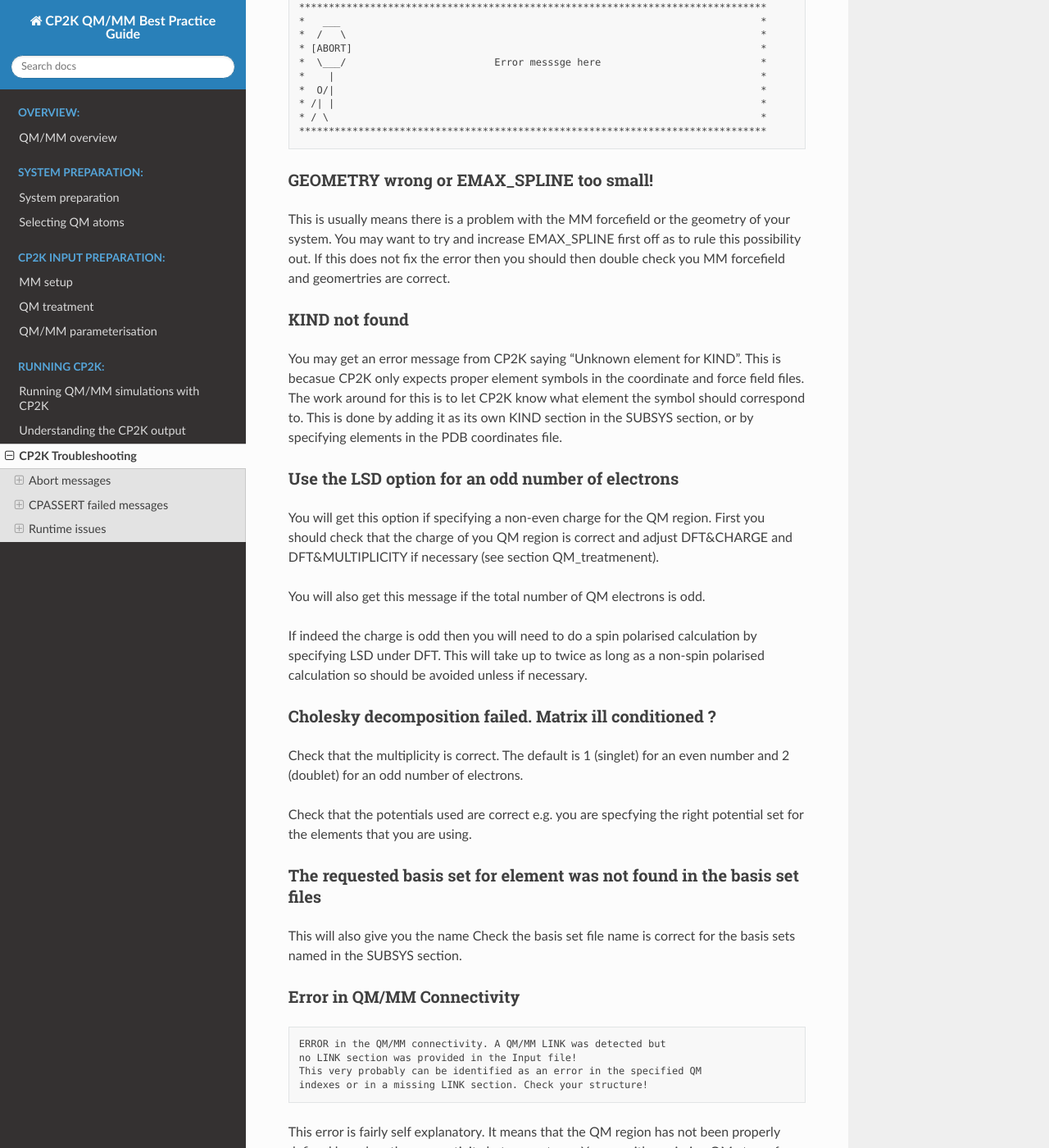
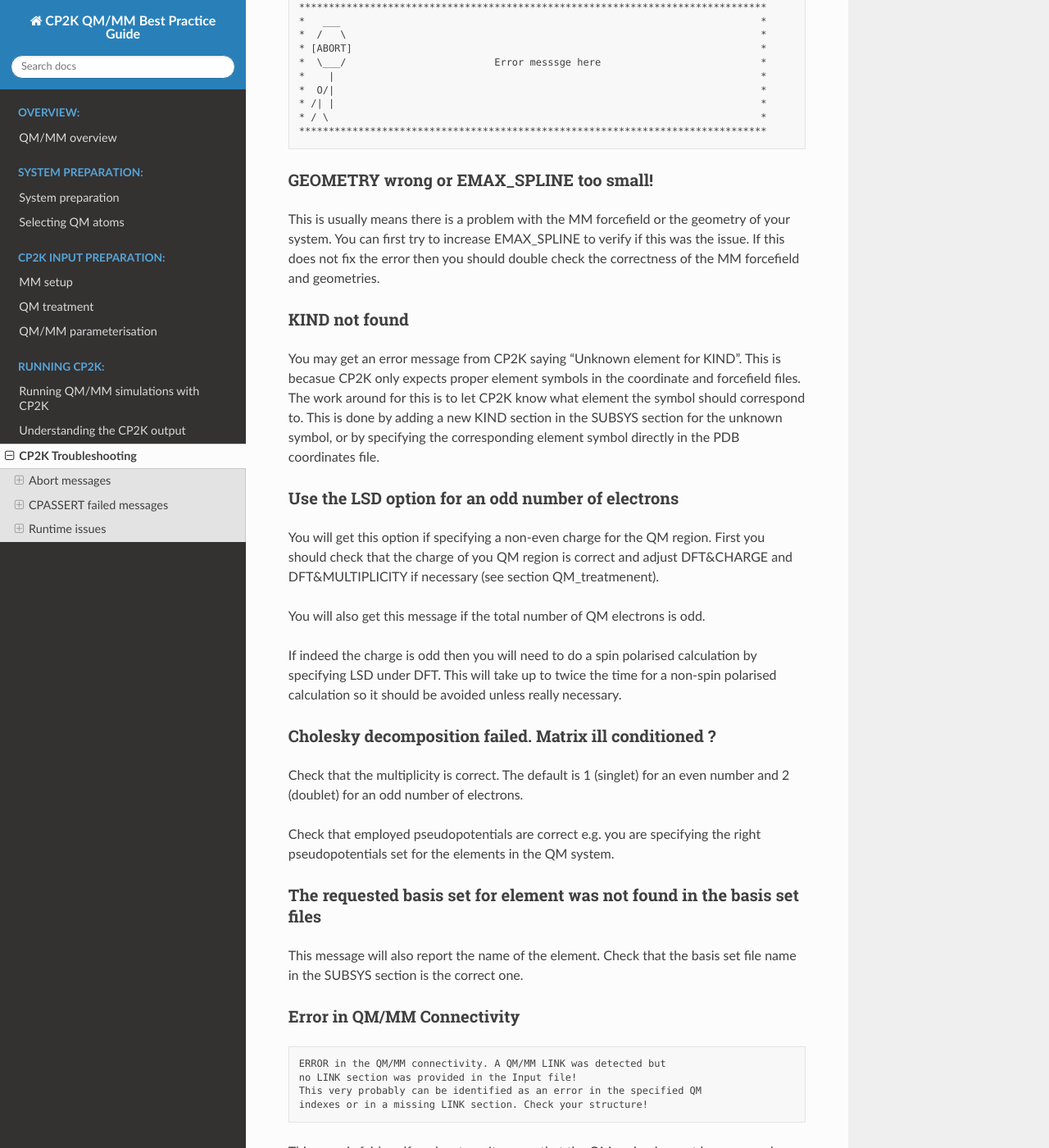
Before and after one commit to bioexcel/qmmm_bpg, a Sphinx documentation site: the page built from docs/running_cp2k/cp2k_errors.rst, in a window 1280 px wide and 1400 px high, scrolled down 324 px. Shown: the whole window at 82% size. Built offline with Sphinx 7.4.7 and the Read the Docs theme 2.0.0, drawn with Linux system fonts in a browser that asks for light colours; some of the changed text lies outside the part shown.

Commit message:
Update cp2k_errors.rst

```diff
--- a/docs/running_cp2k/cp2k_errors.rst
+++ b/docs/running_cp2k/cp2k_errors.rst
@@ -29,18 +29,19 @@
 ----------------------------------------
 
 This is usually means there is a problem with the MM forcefield or the geometry of your system.
-You may want to try and increase EMAX_SPLINE first off as to rule this possibility out.
-If this does not fix the error then you should then double check you MM forcefield and
-geomertries are correct.
+You can first try to increase EMAX_SPLINE to verify if this was the issue.
+If this does not fix the error then you should double check the correctness of the MM forcefield and
+geometries.
 
 
 KIND not found
 ---------------
 
 You may get an error message from CP2K saying "Unknown element for KIND". This is becasue CP2K only expects
-proper element symbols in the coordinate and force field files. The work around for this is
-to let CP2K know what element the symbol should correspond to. This is done by adding it as its own KIND section
-in the SUBSYS section, or by specifying elements in the PDB coordinates file.
+proper element symbols in the coordinate and forcefield files. The work around for this is
+to let CP2K know what element the symbol should correspond to. This is done by adding a new KIND section
+in the SUBSYS section for the unknown symbol, or by specifying the corresponding element symbol directly
+in the PDB coordinates file.
 
 Use the LSD option for an odd number of electrons
 -------------------------------------------------
@@ -52,8 +53,8 @@
 You will also get this message if the total number of QM electrons is odd.
 
 If indeed the charge is odd then you will need to do a spin polarised calculation
-by specifying LSD under DFT. This will take up to twice as long as a non-spin polarised
-calculation so should be avoided unless if necessary.
+by specifying LSD under DFT. This will take up to twice the time for a non-spin polarised
+calculation so it should be avoided unless really necessary.
 
 Cholesky decomposition failed. Matrix ill conditioned ?
 -------------------------------------------------------
@@ -61,14 +62,14 @@
 Check that the multiplicity is correct. The default is 1 (singlet) for an even
 number and 2 (doublet) for an odd number of electrons.
 
-Check that the potentials used are correct e.g. you are specfying the right
-potential set for the elements that you are using.
+Check that employed pseudopotentials are correct e.g. you are specifying the right
+pseudopotentials set for the elements in the QM system.
 
 The requested basis set for element was not found in the basis set files
 --------------------------------------------------------------------------
 
-This will also give you the name
-Check the basis set file name is correct for the basis sets named in the SUBSYS section.
+This message will also report the name of the element.
+Check that the basis set file name in the SUBSYS section is the correct one.
 
 Error in QM/MM Connectivity
 ---------------------------
```
Also changed, not shown: other parts of docs/running_cp2k/cp2k_errors.rst (+2 -2 lines).
